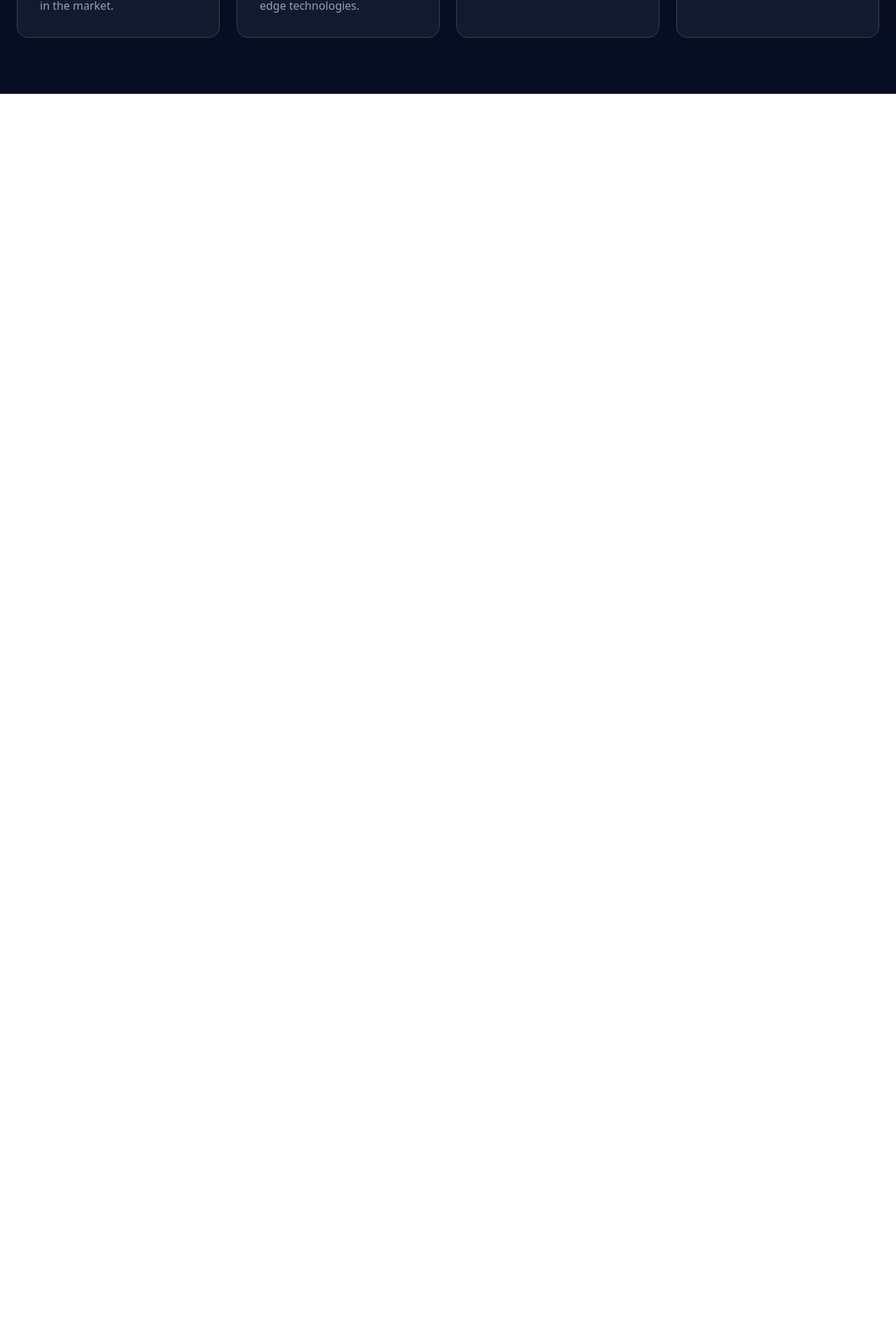
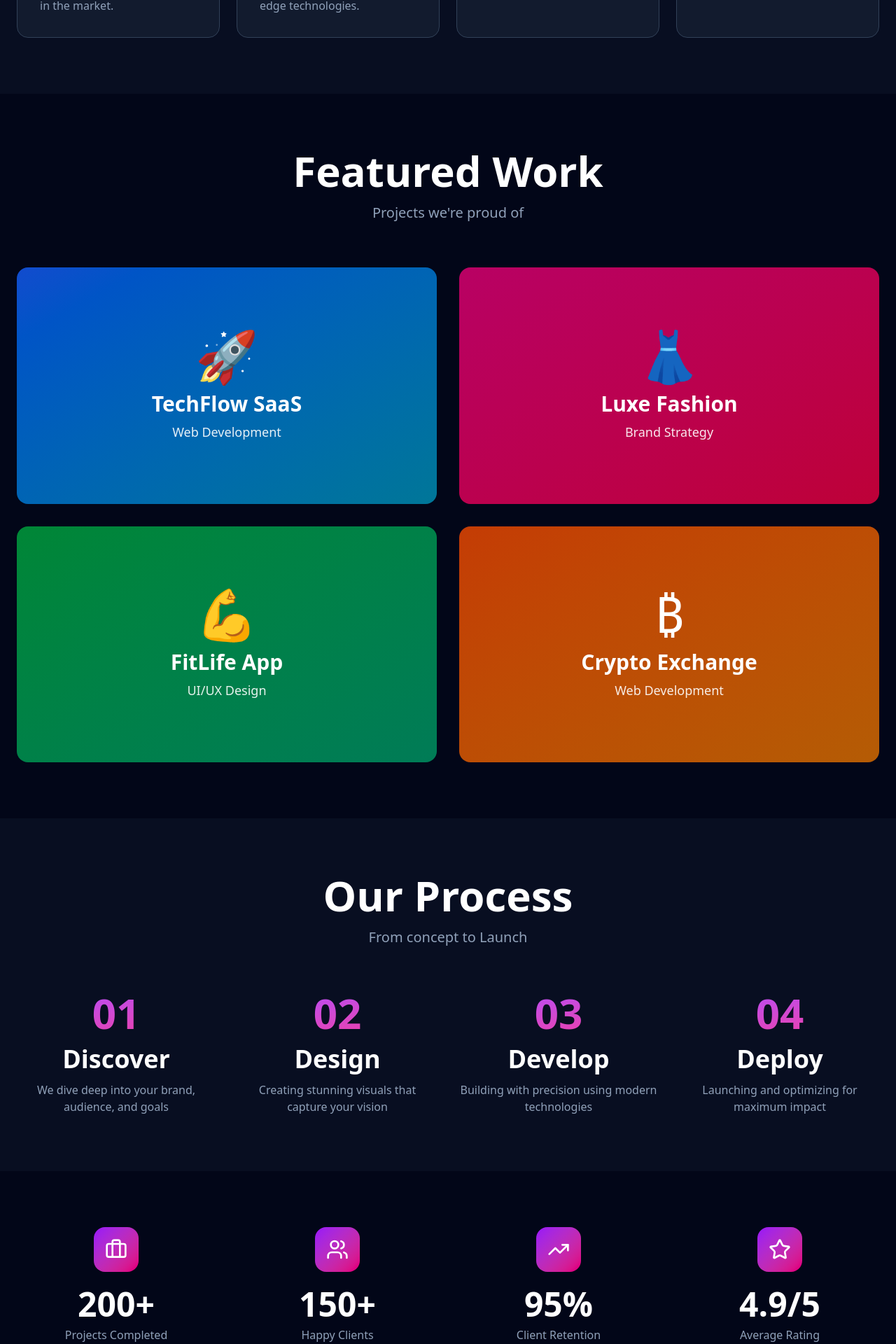
Before and after one commit to kyler004/apex-portfolio, a React (Vite) app: page / in a window 1280 px wide. Shown: the part 1120-3040 px from the top of the page at 70% size. Before the commit the page ends 1254 px from the top, so only its background shows below. Built offline with nearby package versions, Linux system fonts and the light colour scheme.

Commit message:
Feat: Added featured work Process, and stats sections

```diff
--- a/src/App.tsx
+++ b/src/App.tsx
@@ -2,6 +2,9 @@ import React, { useState } from "react";
 import Navigation from "./components/Navigation";
 import Hero from "./components/Hero";
 import Services from "./components/Services";
+import FeaturedWork from "./components/FeaturedWork";
+import Process from "./components/Process";
+import Stats from "./components/Stats";
 
 const App: React.FC = () => {
   const [mobileMenuOpen, setMobileMenuOpen] = useState(false);
@@ -13,6 +16,9 @@ const App: React.FC = () => {
       />
       < Hero />
       <Services/>
+      <FeaturedWork/>
+      <Process/>
+      <Stats />
     </div>
   );
 };
--- a/src/components/FeaturedWork.tsx
+++ b/src/components/FeaturedWork.tsx
@@ -0,0 +1,39 @@
+import React from "react";
+import { projects } from "../data";
+
+const FeaturedWork: React.FC = () => {
+  return (
+    <section id="work" className="py-20 px-6">
+      <div className="max-w-7xl mx-auto">
+        <div className="text-center mb-16">
+          <h2 className="text-5xl md:text-6xl font-black mb-4">
+            Featured Work
+          </h2>
+          <p className="text-xl text-slate-400">
+            Projects we're proud of
+          </p>
+        </div>
+
+        <div className="grid md:grid-cols-2 gap-8">
+          {projects.map((project, index) => (
+            <div
+              key={index}
+              className="group relative overflow-hidden rounded-2xl aspect-video cursor-pointer"
+            >
+              <div className={`absolute inset-0 bg-linear-to-br ${project.gradient} opacity-80 group-hover:opacity-100 transition-opacity`} />
+              <div className="absolute inset-0 flex flex-col items-center justify-center text-center p-8">
+                <div className="text-7xl mb-4 group-hover:scale-110 transition-transform">
+                  {project.image}
+                </div>
+                <h3 className="text-3xl font-black mb-2">{project.title}</h3>
+                <p className="text-lg opacity-90">{project.category}</p>
+              </div>
+            </div>
+          ))}
+        </div>
+      </div>
+    </section>
+  );
+};
+
+export default FeaturedWork;
--- a/src/components/Process.tsx
+++ b/src/components/Process.tsx
@@ -0,0 +1,29 @@
+import React from "react";
+import { steps } from "../data";
+
+const Process: React.FC = () => {
+  return (
+    <section id="process" className="py-20 px-6 bg-slate-900/50">
+      <div className="max-w-7xl mx-auto">
+        <div className="text-center mb-16">
+          <h2 className="text-5xl md:text-6xl font-black mb-4">Our Process</h2>
+          <p className="text-xl text-slate-400">From concept to Launch</p>
+        </div>
+
+        <div className="grid md:grid-cols-4 gap-8">
+          {steps.map((step, index) => (
+            <div key={index} className="text-center">
+              <div className="text-6xl font-black bg-linear-to-br from-purple-500 to-pink-500 bg-clip-text text-transparent mb-4">
+                {step.number}
+              </div>
+              <h3 className="text-4xl font-bold mb-3">{step.title}</h3>
+              <p className="text-slate-400">{step.description}</p>
+            </div>
+          ))}
+        </div>
+      </div>
+    </section>
+  );
+};
+
+export default Process;
--- a/src/components/Stats.tsx
+++ b/src/components/Stats.tsx
@@ -0,0 +1,30 @@
+import React from "react";
+import { Briefcase, Users, TrendingUp, Star } from "lucide-react";
+const Stats: React.FC = () => {
+  const stats = [
+    { icon: <Briefcase className="w-8 h-8" />, value: '200+', label: 'Projects Completed' },
+    { icon: <Users className="w-8 h-8" />, value: '150+', label: 'Happy Clients' },
+    { icon: <TrendingUp className="w-8 h-8" />, value: '95%', label: 'Client Retention' },
+    { icon: <Star className="w-8 h-8" />, value: '4.9/5', label: 'Average Rating' },
+  ];
+
+  return (
+    <section className="py-20 px-6">
+      <div className="max-w-7xl mx-auto">
+        <div className="grid grid-cols-2 md:grid-cols-4 gap-8">
+          {stats.map((stat, index) => (
+            <div key={index} className="text-center">
+              <div className="inline-block p-4 bg-linear-to-br from-purple-600 to-pink-600 rounded-2xl mb-4">
+                {stat.icon}
+              </div>
+              <div className="text-4xl md:text-5xl font-black mb-2">{stat.value}</div>
+              <div className="text-slate-400">{stat.label}</div>
+            </div>
+          ))}
+        </div>
+      </div>
+    </section>
+  );
+};
+
+export default Stats;
--- a/src/components/Testimonials.tsx
+++ b/src/components/Testimonials.tsx
@@ -0,0 +1,9 @@
+import React from 'react'
+
+const Testimonials : React.FC = () => {
+  return (
+    <div>Testimonials</div>
+  )
+}
+
+export default Testimonials
```
